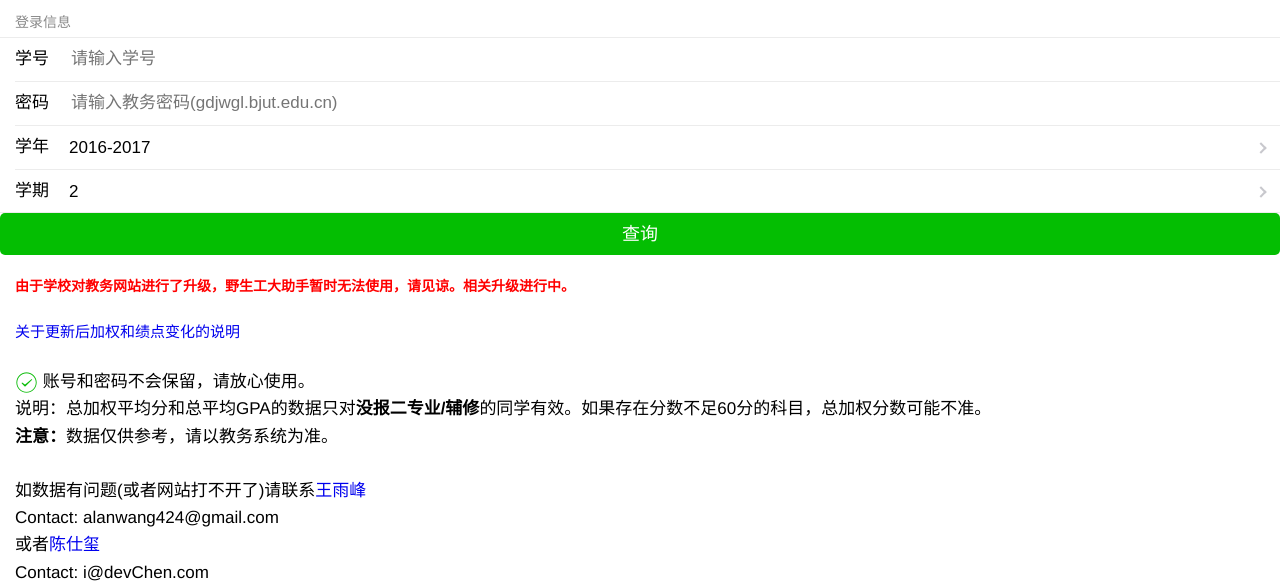
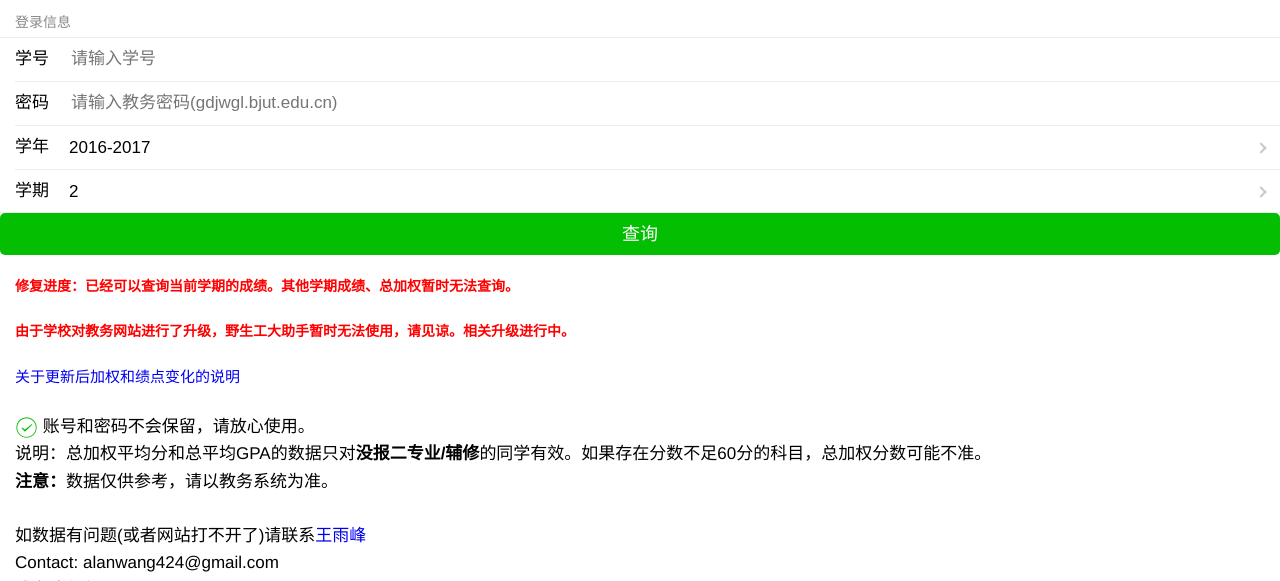
Before and after one commit to wangyufeng0615/bjuthelper, a PHP site: page /login_grade.php in a window 1280 px wide. Shown: the top 581 px of the page. Run offline with PHP 8.4, Linux system fonts and the light colour scheme; some libraries are stand-ins or nearby versions.

Commit message:
Create login_grade.php
update fix process progress

```diff
--- a/login_grade.php
+++ b/login_grade.php
@@ -129,6 +129,10 @@
 	</form>
 
 	<article class="weui_article">
+
+	<section>
+<b><div style="color:red; font-size:14px;">修复进度：已经可以查询当前学期的成绩。其他学期成绩、总加权暂时无法查询。</div></b>
+	</section>
 	<section>
 <b><div style="color:red; font-size:14px;">由于学校对教务网站进行了升级，野生工大助手暂时无法使用，请见谅。相关升级进行中。</div></b>
 	</section>
```
